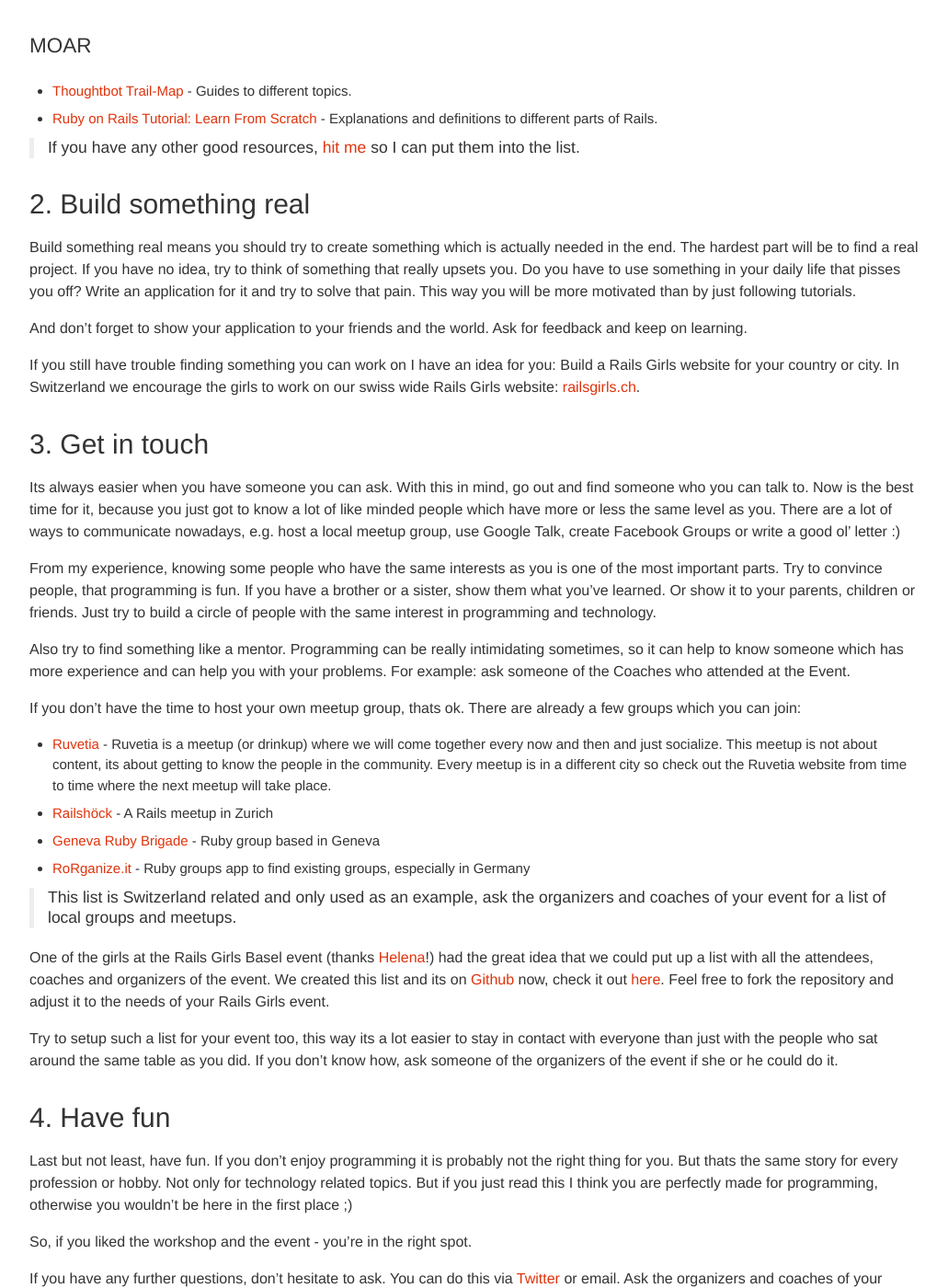
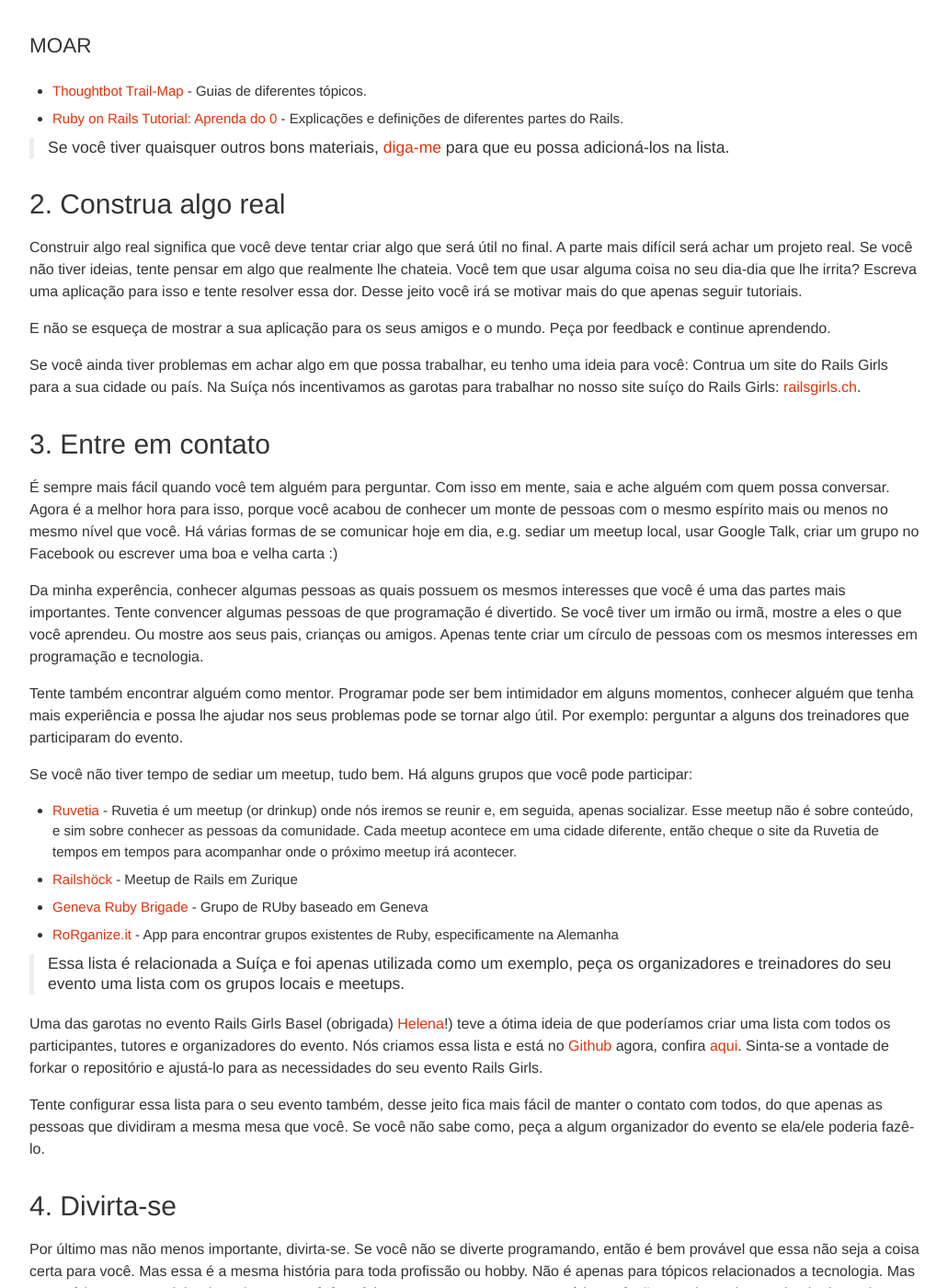
Before and after one commit to railsgirls/guides.railsgirls.com, a Jekyll site: the page built from _posts/2013-04-08-how-to-continue-with-programming.markdown, in a window 1280 px wide and 1400 px high, scrolled down 1337 px. Shown: the whole window at 92% size, without its empty margins (53-1084 px from the left). Built offline with Jekyll 4.4.1, drawn with Linux system fonts in a browser that asks for light colours; nearby versions of some CDN libraries; some of the changed text lies outside the part shown.

Commit message:
Translation of 'After-event how to continue coding'

```diff
--- a/_posts/2013-04-08-how-to-continue-with-programming.markdown
+++ b/_posts/2013-04-08-how-to-continue-with-programming.markdown
@@ -4,133 +4,132 @@
 permalink: how-to-continue-with-programming
 ---
 
-# After The Event: How To Continue With Programming
+# Pós-evento: Como prosseguir com Programação
 
-*Created and edited for general use by Daniel Puglisi, [@danielpuglisi](http://twitter.com/danielpuglisi).*
+*Criado por Daniel Puglisi, [@danielpuglisi](http://twitter.com/danielpuglisi)*
+*Traduzido por Joana Souza, [@sspjoana](https://www.twitter.com/sspjoana)*
 
-*This guide was originally written for the [Rails Girls Basel](http://railsgirls.com/basel) event
-and was published on
-[Daniel Puglisi's personal blog](http://danielpuglisi.com/articles/2013/04/rails-girls-after-the-event-how-to-continue-with-programming).*
+*Este guia foi escrito originalmente para o evento [Rails Girls Basel](http://railsgirls.com/basel) e publicado no
+ [Daniel Puglisi's personal blog](http://danielpuglisi.com/articles/2013/04/rails-girls-after-the-event-how-to-continue-with-programming).*
 
-Unfortunately (!) the event is already over and I've written this
-blog post to help you find the best way to keep going with learning on
-how to program!
+Infelizmente (!) o evento já terminou e eu escrevi esse post para ajudar a encontrar a melhor maneira
+para continuar a aprendizagem de como aprender a programar!
 
-There are 4 steps which I've come up with and I encourage you to
-really take them to your heart and do them.
+Há 4 passos os quais eu sugiro e encorajo você
+à realmente levá-los ao seu coração e colocá-los em prática.
 
-Originally this article was planned as a talk for the end of the Rails Girls Basel event but the girls
-were so focused on coding that we just didn't wanted to interrupt them. :)
+Originalmente esse artigo foi planejado como uma palestra para o encerramento do evento Rails Girls Basel,
+porém as garotas estavam tão focadas no código que nós não queríamos interrompê-las. :)
 
-So here it goes:
+Então aqui vai:
 
-## 1. Keep on Coding
+## 1. Continue Programando
 
-Mastering a craft requires constant repeating and perseverance.
-This also applies to programming. I encourage you to repeat the Rails
-Girls tutorial which we did at the event and try to play around with
-it some more.
+Dominar uma habilidade requer constante repetição e perserverança.
+Isso também se aplica à programação. Eu encorajo você a repetir o tutorial Rails
+Girls, o qual nós utilizamos no evento e tente explorá-lo um pouco mais.
 
-After that here are some free and paid resources which will help you
-to take things to the next level:
+Após isso, aqui está alguns materiais gratuitos e pagos os quais irá ajudá-la
+a levar as coisas para o próximo nível:
 
-### Courses
+### Cursos
 
-* [Rails for Zombies](http://railsforzombies.org/) - A Rails Screencast which was created by [Codeschool](http://codeschool.com). Its free and Codeschool provides also a series of paid [Ruby and Rails](http://www.codeschool.com/paths/ruby#starting-rails) courses which are awesome. You should really try them!
-* [Codecademy](http://www.codecademy.com/) - The world isn't just created with rubiez. There are also plenty of other languages like HTML/CSS, JavaScript, Python and so on. Try them out.
+* [Rails for Zombies](http://railsforzombies.org/) - Um Screencast de Rails criado pela [Codeschool](http://codeschool.com). É gratuito e a Codeschool fornece uma sére de cursos pagos [Ruby and Rails](http://www.codeschool.com/paths/ruby#starting-rails) os quais são ótimos. Você realmente deveria experimentá-los!
+* [Codecademy](http://www.codecademy.com/) - O mundo não é apenas criados com rubis. Há várias outras linguagens como HTML/CSS, JavaScript, Python em diante. Conheça-as.
 
-### Books
+### Livros
 
-* [Rails Tutorial](http://ruby.railstutorial.org/) - A awesome book which has a free HTML version and a paid print version. The book provides you with a lot of great material which we couldn't cover at the Rails Girls workshop.
+* [Rails Tutorial](http://ruby.railstutorial.org/) - Um ótimo livro o qual possui uma versão HTML gratuita, e uma versão impressa paga.O livro fornece-lhe um ótimo material que não cobririamos em um workshop Rails Girls.
 
 ### Screencasts & Videos
 
-* [Railscasts](http://railscasts.com/) - Short and simple screencasts about Rails by Ryan Bates.
-  **Note**: *Ryan is giving away 3 month RailsCasts pro subscription coupons to all Rails Girls attendees for free.
-  If you haven't received one at the Rails Girls event you attended, ask your event organizer to [send an email to Ed Drain](mailto:geekprogrammer.ed@gmail.com). He will send the coupons to your event organizer.*
-* [Confreaks](http://www.confreaks.com/) - Talks from conferences all over the world.
-* [Peepcode](https://peepcode.com/) - Paid Screencasts by Geoffrey Grosenbach.
+* [Railscasts](http://railscasts.com/) - Curto e simples screencasts sobre Rails by Ryan Bates.
+  **Nota**: *Ryan está dando 3 meses de conta pro no RailsCasts cupons gratuitos para todos os participantes do Rails Girls.
+ Se você não recebeu um no evento Rails Girls o qual participou, peça ao organizador(a) para [mandar um email ao Ed Drain](mailto:geekprogrammer.ed@gmail.com). Ele mandará os cupons para o seu organizador.*
+* [Confreaks](http://www.confreaks.com/) - Palestras de conferências no mundo todo.
+* [Peepcode](https://peepcode.com/) - Screencasts pagos produzidos pelo Geoffrey Grosenbach.
 * [Richard Schneems Screencast](http://www.youtube.com/user/schneems/videos)
 
 ### MOAR
 
-* [Thoughtbot Trail-Map](https://github.com/thoughtbot/trail-map) - Guides to different topics.
-* [Ruby on Rails Tutorial: Learn From Scratch](https://blog.udemy.com/ruby-on-rails-tutorial-learn-from-scratch/) - Explanations and definitions to different parts of Rails.
+* [Thoughtbot Trail-Map](https://github.com/thoughtbot/trail-map) - Guias de diferentes tópicos.
+* [Ruby on Rails Tutorial: Aprenda do 0](https://blog.udemy.com/ruby-on-rails-tutorial-learn-from-scratch/) - Explicações e definições de diferentes partes do Rails.
 
-> If you have any other good resources, [hit me](mailto:daniel@codegestalt.com) so I can put them into the list.
+> Se você tiver quaisquer outros bons materiais, [diga-me](mailto:daniel@codegestalt.com) para que eu possa adicioná-los na lista.
 
-## 2. Build something real
+## 2. Construa algo real
 
-Build something real means you should try to create something which is actually needed in the end.
-The hardest part will be to find a real project.
-If you have no idea, try to think of something that really upsets you.
-Do you have to use something in your daily life that pisses you off?
-Write an application for it and try to solve that pain.
-This way you will be more motivated than by just following tutorials.
+Construir algo real significa que você deve tentar criar algo que será útil no final.
+A parte mais difícil será achar um projeto real.
+Se você não tiver ideias, tente pensar em algo que realmente lhe chateia.
+Você tem que usar alguma coisa no seu dia-dia que lhe irrita?
+Escreva uma aplicação para isso e tente resolver essa dor.
+Desse jeito você irá se motivar mais do que apenas seguir tutoriais.
 
-And don't forget to show your application to your friends and the world.
-Ask for feedback and keep on learning.
+E não se esqueça de mostrar a sua aplicação para os seus amigos e o mundo.
+Peça por feedback e continue aprendendo.
 
-If you still have trouble finding something you can work on I have an idea for you:
-Build a Rails Girls website for your country or city. In Switzerland we encourage the girls to work
-on our swiss wide Rails Girls website: [railsgirls.ch](http://railsgirls.ch/).
+Se você ainda tiver problemas em achar algo em que possa trabalhar, eu tenho uma ideia para você:
+Contrua um site do Rails Girls para a sua cidade ou país. Na Suíça nós incentivamos as garotas para trabalhar
+no nosso site suíço do Rails Girls: [railsgirls.ch](http://railsgirls.ch/).
 
-## 3. Get in touch
+## 3. Entre em contato
 
-Its always easier when you have someone you can ask.
-With this in mind, go out and find someone who you can talk to.
-Now is the best time for it,
-because you just got to know a lot of like minded people which have more or less the same level as you.
-There are a lot of ways to communicate nowadays,
-e.g. host a local meetup group, use Google Talk, create Facebook Groups or write a good ol' letter :)
+É sempre mais fácil quando você tem alguém para perguntar.
+Com isso em mente, saia e ache alguém com quem possa conversar.
+Agora é a melhor hora para isso,
+porque você acabou de conhecer um monte de pessoas com o mesmo espírito mais ou menos no mesmo nível que você.
+Há várias formas de se comunicar hoje em dia,
+e.g. sediar um meetup local, usar Google Talk, criar um grupo no Facebook ou escrever uma boa e velha carta :)
 
-From my experience, knowing some people who have the same interests as you is one of the most important parts.
-Try to convince people, that programming is fun.
-If you have a brother or a sister, show them what you've learned.
-Or show it to your parents, children or friends.
-Just try to build a circle of people with the same interest in programming and technology.
+Da minha experência, conhecer algumas pessoas as quais possuem os mesmos interesses que você é uma das partes mais importantes.
+Tente convencer algumas pessoas de que programação é divertido.
+Se você tiver um irmão ou irmã, mostre a eles o que você aprendeu.
+Ou mostre aos seus pais, crianças ou amigos.
+Apenas tente criar um círculo de pessoas com os mesmos interesses em programação e tecnologia.
 
-Also try to find something like a mentor.
-Programming can be really intimidating sometimes,
-so it can help to know someone which has more experience and can help you with your problems.
-For example: ask someone of the Coaches who attended at the Event.
+Tente também encontrar alguém como mentor.
+Programar pode ser bem intimidador em alguns momentos,
+conhecer alguém que tenha mais experiência e possa lhe ajudar nos seus problemas pode se tornar algo útil.
+Por exemplo: perguntar a alguns dos treinadores que participaram do evento.
 
-If you don't have the time to host your own meetup group, thats ok.
-There are already a few groups which you can join:
+Se você não tiver tempo de sediar um meetup, tudo bem.
+Há alguns grupos que você pode participar:
 
-* [Ruvetia](http://ruvetia.org/) - Ruvetia is a meetup (or drinkup) where we will come together every now and then and just socialize. This meetup is not about content, its about getting to know the people in the community. Every meetup is in a different city so check out the Ruvetia website from time to time where the next meetup will take place.
-* [Railshöck](http://www.meetup.com/rubyonrails-ch/events/80098992/) - A Rails meetup in Zurich
-* [Geneva Ruby Brigade](http://genevarb.com/) - Ruby group based in Geneva
-* [RoRganize.it](http://rorganize.it/) - Ruby groups app to find existing groups, especially in Germany
+* [Ruvetia](http://ruvetia.org/) - Ruvetia é um meetup (or drinkup) onde nós iremos se reunir e, em seguida, apenas socializar. Esse meetup não é sobre conteúdo, e sim sobre conhecer as pessoas da comunidade. Cada meetup acontece em uma cidade diferente, então cheque o site da Ruvetia de tempos em tempos para acompanhar onde o próximo meetup irá acontecer.
+* [Railshöck](http://www.meetup.com/rubyonrails-ch/events/80098992/) - Meetup de Rails em Zurique
+* [Geneva Ruby Brigade](http://genevarb.com/) - Grupo de RUby baseado em Geneva
+* [RoRganize.it](http://rorganize.it/) - App para encontrar grupos existentes de Ruby, especificamente na Alemanha
 
-> This list is Switzerland related and only used as an example, ask the organizers and coaches of your event for a list of local groups and meetups.
+> Essa lista é relacionada a Suíça e foi apenas utilizada como um exemplo, peça os organizadores e treinadores do seu evento uma lista com os grupos locais e meetups.
 
-One of the girls at the Rails Girls Basel event (thanks [Helena](https://twitter.com/HBobbiRo)!) had the great idea
-that we could put up a list with all the attendees, coaches and organizers of the event.
-We created this list and its on [Github](https://github.com/RailsGirlsSwitzerland/attendees) now, check it out [here](http://railsgirlsswitzerland.github.io/attendees/site/2013_04_basel.html).
-Feel free to fork the repository and adjust it to the needs of your Rails Girls event.
+Uma das garotas no evento Rails Girls Basel (obrigada) [Helena](https://twitter.com/HBobbiRo)!) teve a ótima ideia de
+que poderíamos criar uma lista com todos os participantes, tutores e organizadores do evento.
+Nós criamos essa lista e está no [Github](https://github.com/RailsGirlsSwitzerland/attendees) agora, confira [aqui](http://railsgirlsswitzerland.github.io/attendees/site/2013_04_basel.html).
+Sinta-se a vontade de forkar o repositório e ajustá-lo para as necessidades do seu evento Rails Girls.
 
-Try to setup such a list for your event too, this way its a lot easier to stay in contact with everyone than just
-with the people who sat around the same table as you did.
-If you don't know how, ask someone of the organizers of the event if she or he could do it.
+Tente configurar essa lista para o seu evento também, desse jeito fica mais fácil de manter o contato com todos, do que
+apenas as pessoas que dividiram a mesma mesa que você.
+Se você não sabe como, peça a algum organizador do evento se ela/ele poderia fazê-lo.
 
-## 4. Have fun
 
-Last but not least, have fun.
-If you don't enjoy programming it is probably not the right thing for you.
-But thats the same story for every profession or hobby.
-Not only for technology related topics.
-But if you just read this I think you are perfectly made for programming,
-otherwise you wouldn't be here in the first place ;)
+## 4. Divirta-se
 
-So, if you liked the workshop and the event - you're in the right spot.
+Por último mas não menos importante, divirta-se.
+Se você não se diverte programando, então é bem provável que essa não seja a coisa certa para você.
+Mas essa é a mesma história para toda profissão ou hobby.
+Não é apenas para tópicos relacionados a tecnologia.
+Mas se você leu esse tutorial todo, acho que você é perfeita para programar,
+caso contrário você não estaria aqui, em primeiro lugar ;)
 
-If you have any further questions, don't hesitate to ask.
-You can do this via [Twitter](https://twitter.com/railsgirls) or email.
-Ask the organizers and coaches of your event for their email addresses and if they would like to help you.
+Então, se você gostou do workshop e do evento - você está no lugar certo.
 
-Thats it, keep on coding and let's build the future!
+Se você tiver mais perguntas, não hesite em fazê-las.
+Você pode mandar via [Twitter](https://twitter.com/railsgirls) ou email.
+Pergunte aos organizadores e tutores do seu evento pelo email deles e se eles gostariam de lhe ajudar.
 
-## 5. More resources
+É isso, continue programando e vamos construir o futuro!
 
-- [8 ways to enable workshop attendess to keep learning](http://pragtob.wordpress.com/2013/06/14/8-ways-to-enable-workshop-attendess-to-keep-learning/)
+## 5. Mais materiais
+
+- [8 maneiras de permitir que os participantes do workshop continuem aprendendo](http://pragtob.wordpress.com/2013/06/14/8-ways-to-enable-workshop-attendess-to-keep-learning/)
```
